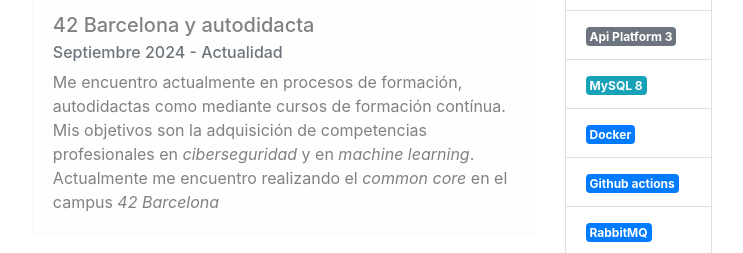
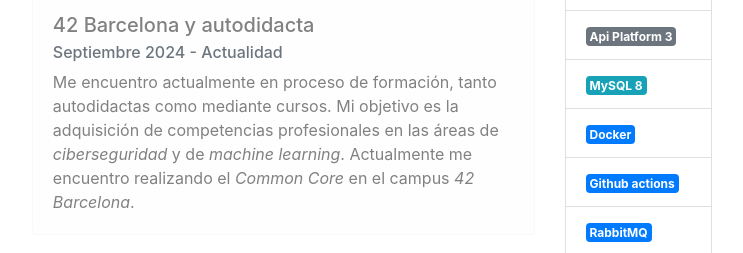
Before and after one commit to temple/temple.github.io, a plain HTML site: page cv.html in a window 1280 px wide. Shown: the part 499-752 px from the top of the page, without its empty margins (268-1011 px from the left). Drawn offline with nearby package versions, Linux system fonts and the light colour scheme.

Commit message:
Improvements in Latest experience

```diff
--- a/cv.html
+++ b/cv.html
@@ -170,7 +170,7 @@
               <article class="card-body">
                 <h4 class="h5 card-title">42 Barcelona y autodidacta</h4>
                 <h5 class="h6 card-subtitle mb-2 text-muted ">Septiembre 2024 - Actualidad</h5>
-                <p class="card-text">Me encuentro actualmente en procesos de formación, autodidactas como mediante cursos de formación contínua. Mis objetivos son la adquisición de competencias profesionales en <em>ciberseguridad</em> y en <em>machine learning</em>. Actualmente me encuentro realizando el <em>common core</em> en el campus <em>42 Barcelona</em>
+                <p class="card-text">Me encuentro actualmente en proceso de formación, tanto autodidactas como mediante cursos. Mi objetivo es la adquisición de competencias profesionales en las áreas de <em>ciberseguridad</em> y de <em>machine learning</em>. Actualmente me encuentro realizando el <em>Common Core</em> en el campus <em>42 Barcelona</em>.
               </article>
             </li>
 
```
Also changed, not shown: index.html (+1 -1 lines).
